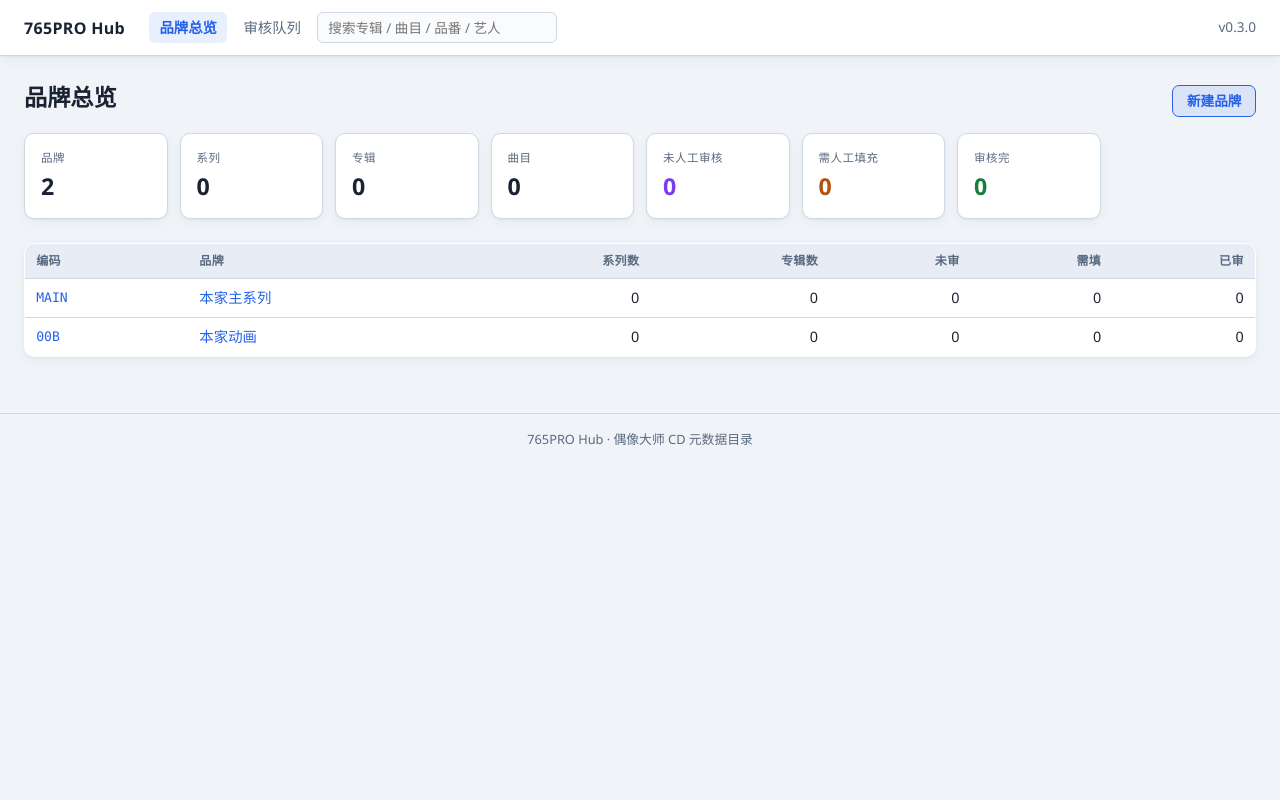
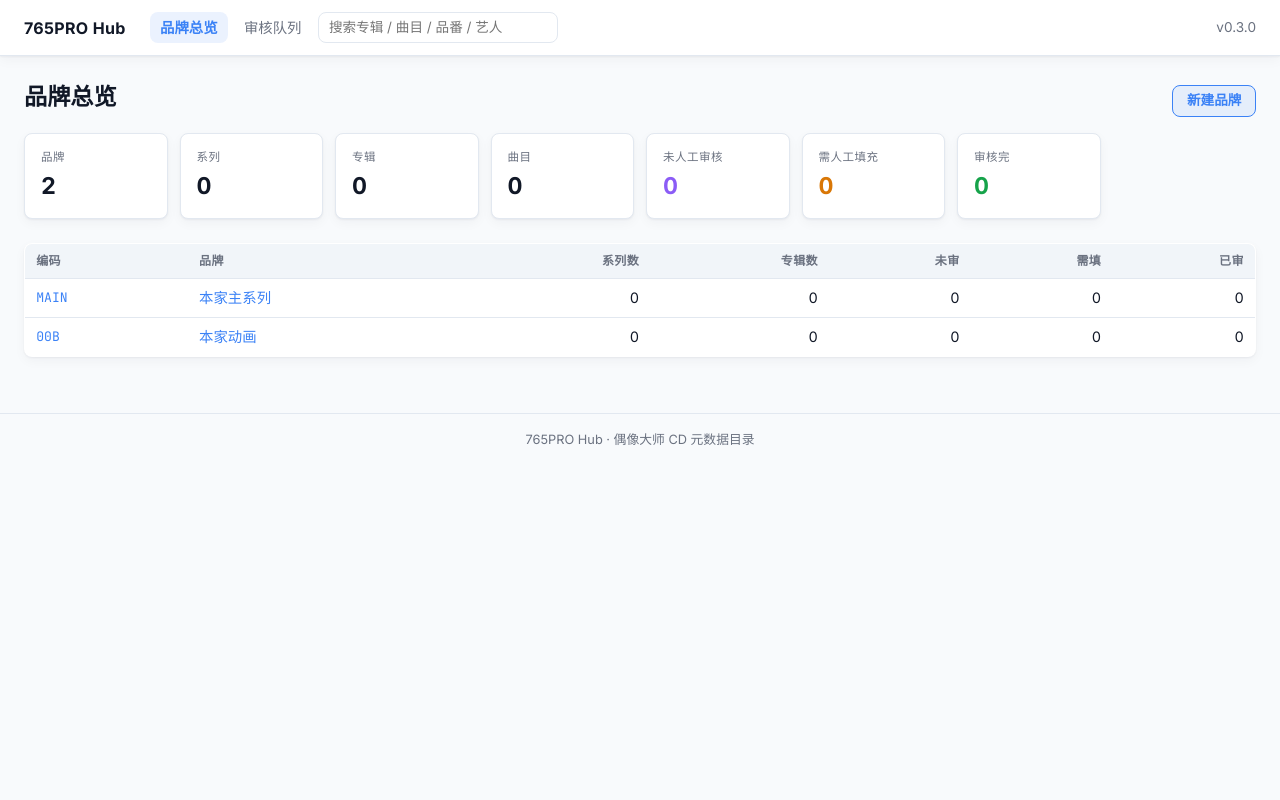
Before and after one commit to Wikimas/imas-cd-hub, a FastAPI app: page / in a window 1280 px wide. Run offline with FastAPI, Linux system fonts and the light colour scheme; data comes from the database, SQL or seed files in the repository; data that the repository does not hold is empty.

Commit message:
refactor(web): 应用 DESIGN.md 设计令牌（色板/圆角/自托管字体）
- :root 令牌按 DESIGN.md「Sleek」映射：accent→#3B82F6、pending→#8B5CF6、
  ok→#16A34A、warn→#D97706、text→#111827；bg/border/muted 中性化
- 圆角统一 4/8px（原 6/7/10px 归拢，badge pill 与 flag 保留）
- 自托管可变字体：Inter + JetBrains Mono latin 子集 woff2（约 80KB，
  Google Fonts 下载，latin 单子集；中文自动回退雅黑/苹方）
- @font-face 声明 font-weight 100-900（fvar 可变字体，已验证）
- 三态 badge 语义色（unreviewed/needs_fill/reviewed）映射保留

验证：静态路由 200（Inter.woff2/JetBrainsMono.woff2/style.css）；全部页面 200

```diff
--- a/imas_hub/api/static/style.css
+++ b/imas_hub/api/static/style.css
@@ -1,24 +1,41 @@
+/* 自托管可变字体（DESIGN.md：Inter 正文 / JetBrains Mono 等宽；中文回退系统字体） */
+@font-face {
+  font-family: "Inter";
+  font-style: normal;
+  font-weight: 100 900;
+  font-display: swap;
+  src: url("fonts/Inter.woff2") format("woff2");
+}
+@font-face {
+  font-family: "JetBrains Mono";
+  font-style: normal;
+  font-weight: 100 900;
+  font-display: swap;
+  src: url("fonts/JetBrainsMono.woff2") format("woff2");
+}
+
 :root {
-  --bg: #f0f3f8;
+  /* DESIGN.md「Sleek」令牌：primary/secondary/success/warning/danger/surface/text */
+  --bg: #f8fafc;
   --panel: #ffffff;
-  --panel2: #e8edf5;
-  --text: #1a2332;
-  --muted: #5a6a80;
-  --accent: #2563eb;
-  --accent-soft: rgba(37, 99, 235, 0.1);
-  --ok: #15803d;
-  --ok-soft: rgba(21, 128, 61, 0.12);
-  --warn: #b45309;
-  --warn-soft: rgba(180, 83, 9, 0.12);
-  --bad: #dc2626;
+  --panel2: #f1f5f9;
+  --text: #111827;
+  --muted: #6b7280;
+  --accent: #3B82F6;
+  --accent-soft: rgba(59, 130, 246, 0.1);
+  --ok: #16A34A;
+  --ok-soft: rgba(22, 163, 74, 0.12);
+  --warn: #D97706;
+  --warn-soft: rgba(217, 119, 6, 0.12);
+  --bad: #DC2626;
   --bad-soft: rgba(220, 38, 38, 0.1);
-  --pending: #7c3aed;
-  --pending-soft: rgba(124, 58, 237, 0.1);
-  --border: #d0d8e4;
-  --shadow: 0 1px 2px rgba(26, 35, 50, 0.05), 0 4px 12px rgba(26, 35, 50, 0.04);
-  --mono: "Cascadia Code", "Consolas", "SF Mono", monospace;
-  --sans: "Segoe UI", "PingFang SC", "Microsoft YaHei", system-ui, sans-serif;
-  --input-bg: #fafbfd;
+  --pending: #8B5CF6;
+  --pending-soft: rgba(139, 92, 246, 0.1);
+  --border: #e2e8f0;
+  --shadow: 0 1px 2px rgba(17, 24, 39, 0.05), 0 4px 12px rgba(17, 24, 39, 0.04);
+  --mono: "JetBrains Mono", "Cascadia Code", "Consolas", "SF Mono", monospace;
+  --sans: "Inter", "Segoe UI", "PingFang SC", "Microsoft YaHei", system-ui, sans-serif;
+  --input-bg: #ffffff;
   --header-bg: #ffffff;
 }
 
@@ -52,7 +69,7 @@ header nav { display: flex; gap: 0.35rem; flex-wrap: wrap; }
 header nav a {
   color: var(--muted);
   padding: 0.3rem 0.65rem;
-  border-radius: 6px;
+  border-radius: 8px;
   font-size: 0.9rem;
 }
 header nav a:hover { color: var(--text); background: var(--panel2); text-decoration: none; }
@@ -63,7 +80,7 @@ header .search-form .field-input {
   max-width: 38vw;
   padding: 0.3rem 0.65rem;
   font-size: 0.85rem;
-  border-radius: 6px;
+  border-radius: 8px;
 }
 header .meta { margin-left: auto; color: var(--muted); font-size: 0.85rem; }
 
@@ -81,7 +98,7 @@ h2 { font-size: 1.05rem; margin: 1.5rem 0 0.75rem; color: var(--muted); font-wei
 .card {
   background: var(--panel);
   border: 1px solid var(--border);
-  border-radius: 10px;
+  border-radius: 8px;
   padding: 0.9rem 1rem;
   box-shadow: var(--shadow);
 }
@@ -93,7 +110,7 @@ table {
   border-collapse: collapse;
   background: var(--panel);
   border: 1px solid var(--border);
-  border-radius: 10px;
+  border-radius: 8px;
   overflow: hidden;
   font-size: 0.9rem;
   box-shadow: var(--shadow);
@@ -113,7 +130,7 @@ th {
   letter-spacing: 0.03em;
 }
 tr:last-child td { border-bottom: none; }
-tr:hover td { background: rgba(37, 99, 235, 0.03); }
+tr:hover td { background: rgba(59, 130, 246, 0.03); }
 .num { font-variant-numeric: tabular-nums; text-align: right; }
 .mono { font-family: var(--mono); font-size: 0.82rem; }
 .path { word-break: break-all; color: var(--muted); font-size: 0.8rem; }
@@ -147,7 +164,7 @@ tr:hover td { background: rgba(37, 99, 235, 0.03); }
 .panel {
   background: var(--panel);
   border: 1px solid var(--border);
-  border-radius: 10px;
+  border-radius: 8px;
   padding: 1rem 1.1rem;
   margin-bottom: 1rem;
   box-shadow: var(--shadow);
@@ -159,7 +176,7 @@ tr:hover td { background: rgba(37, 99, 235, 0.03); }
 .tabs { display: flex; gap: 0.5rem; margin-bottom: 1rem; flex-wrap: wrap; }
 .tabs a {
   padding: 0.35rem 0.75rem;
-  border-radius: 6px;
+  border-radius: 8px;
   background: var(--panel);
   border: 1px solid var(--border);
   color: var(--muted);
@@ -182,7 +199,7 @@ button.btn, .btn, a.btn {
   border: 1px solid var(--accent);
   background: var(--accent-soft);
   color: var(--accent);
-  border-radius: 7px;
+  border-radius: 8px;
   padding: 0.4rem 0.85rem;
   font-size: 0.85rem;
   cursor: pointer;
@@ -195,7 +212,7 @@ button.btn, .btn, a.btn {
   line-height: 1.3;
 }
 button.btn:hover, .btn:hover, a.btn:hover {
-  background: rgba(37, 99, 235, 0.18);
+  background: rgba(59, 130, 246, 0.18);
   text-decoration: none;
 }
 button.btn:disabled, .btn:disabled {
@@ -208,7 +225,7 @@ button.btn-primary, .btn-primary {
   border-color: var(--accent);
 }
 button.btn-primary:hover, .btn-primary:hover {
-  background: #1d4ed8;
+  background: #2563eb;
   color: #fff;
 }
 button.btn-ok, .btn-ok {
@@ -217,7 +234,7 @@ button.btn-ok, .btn-ok {
   color: var(--ok);
 }
 button.btn-ok:hover, .btn-ok:hover {
-  background: rgba(21, 128, 61, 0.2);
+  background: rgba(22, 163, 74, 0.2);
 }
 button.btn-warn, .btn-warn {
   border-color: var(--warn);
@@ -245,7 +262,7 @@ button.btn-sm, .btn-sm {
   width: 100%;
   padding: 0.4rem 0.55rem;
   border: 1px solid var(--border);
-  border-radius: 6px;
+  border-radius: 8px;
   background: var(--input-bg);
   color: var(--text);
   font-family: inherit;
@@ -293,7 +310,7 @@ label.field-label {
   padding: 0.75rem 1rem;
   background: var(--panel);
   border: 1px solid var(--border);
-  border-radius: 10px;
+  border-radius: 8px;
   margin-bottom: 1rem;
   box-shadow: var(--shadow);
   position: sticky;
@@ -337,7 +354,7 @@ label.field-label {
   resize: vertical;
   padding: 0.65rem 0.75rem;
   border: 1px solid var(--border);
-  border-radius: 6px;
+  border-radius: 8px;
   background: var(--input-bg);
   color: var(--text);
   font-family: inherit;
@@ -377,7 +394,7 @@ label.field-label {
 .cover-drop {
   position: relative;
   border: 2px dashed var(--border);
-  border-radius: 10px;
+  border-radius: 8px;
   background: var(--panel2);
   overflow: hidden;
   cursor: pointer;
@@ -391,7 +408,7 @@ label.field-label {
 .cover-drop.dragover {
   border-color: var(--ok);
   background: var(--ok-soft);
-  box-shadow: 0 0 0 3px rgba(21, 128, 61, 0.15);
+  box-shadow: 0 0 0 3px rgba(22, 163, 74, 0.15);
 }
 .cover-drop.uploading {
   opacity: 0.7;
```
Also changed, not shown: imas_hub/api/static/fonts/Inter.woff2 (added), imas_hub/api/static/fonts/JetBrainsMono.woff2 (added).
